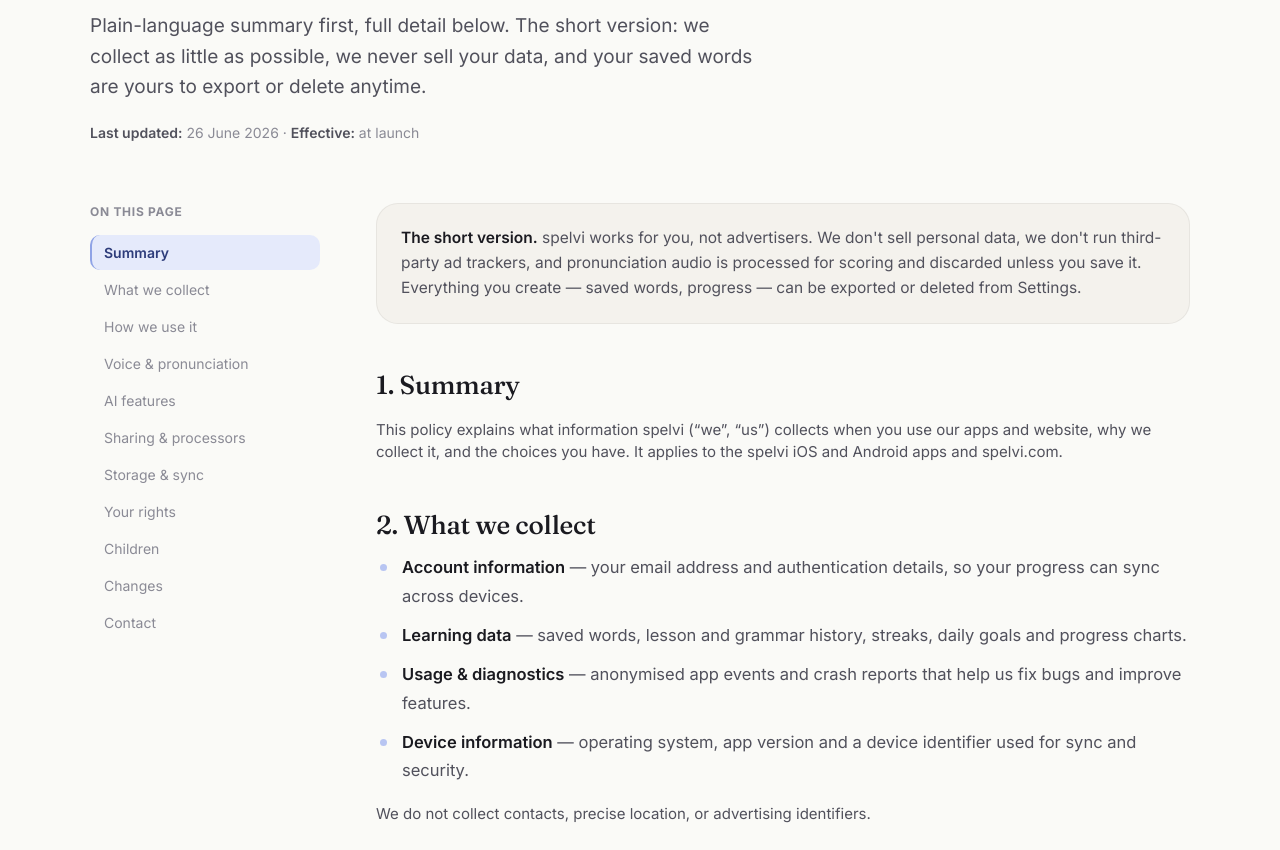
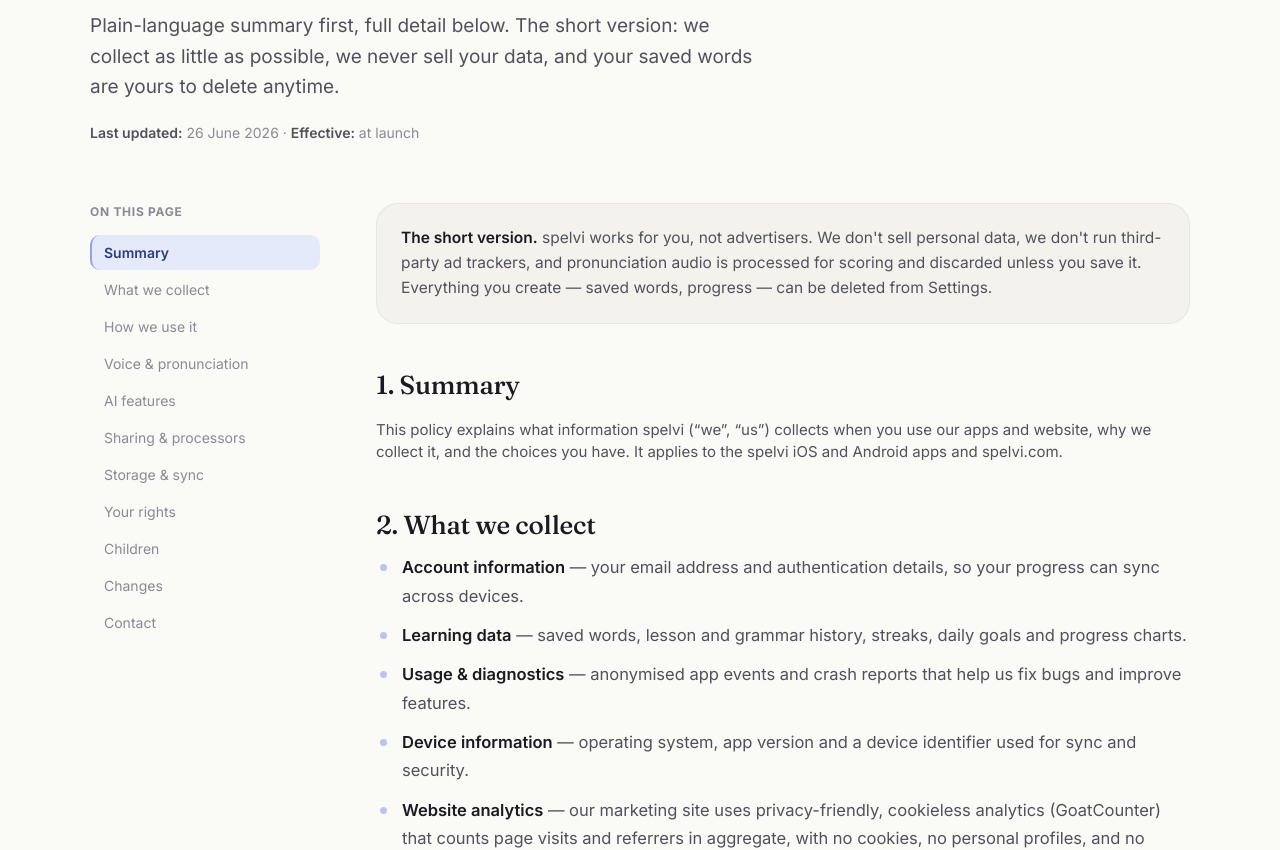
Before and after one commit to spelviapp/spelviapp-landing, a plain HTML site: page privacy.html in a window 1280 px wide. Shown: the part 271-1121 px from the top of the page. Drawn offline with Linux system fonts and the light colour scheme.

Commit message:
Add files via upload

```diff
--- a/privacy.html
+++ b/privacy.html
@@ -36,7 +36,7 @@
   <div class="wrap">
     <span class="eyebrow reveal in">Legal</span>
     <h1 class="page-title reveal in">Privacy <span class="mark lav"><span>Policy</span></span></h1>
-    <p class="page-lead reveal in d1">Plain-language summary first, full detail below. The short version: we collect as little as possible, we never sell your data, and your saved words are yours to export or delete anytime.</p>
+    <p class="page-lead reveal in d1">Plain-language summary first, full detail below. The short version: we collect as little as possible, we never sell your data, and your saved words are yours to delete anytime.</p>
     <div class="meta-row reveal in d1"><b>Last updated:</b> 26 June 2026 · <b>Effective:</b> at launch</div>
   </div>
 </header>
@@ -61,7 +61,7 @@
     </aside>
 
     <div class="prose reveal">
-      <div class="callout" style="margin-bottom:36px;"><strong>The short version.</strong> spelvi works for you, not advertisers. We don't sell personal data, we don't run third-party ad trackers, and pronunciation audio is processed for scoring and discarded unless you save it. Everything you create — saved words, progress — can be exported or deleted from Settings.</div>
+      <div class="callout" style="margin-bottom:36px;"><strong>The short version.</strong> spelvi works for you, not advertisers. We don't sell personal data, we don't run third-party ad trackers, and pronunciation audio is processed for scoring and discarded unless you save it. Everything you create — saved words, progress — can be deleted from Settings.</div>
 
       <h2 id="summary">1. Summary</h2>
       <p>This policy explains what information spelvi (“we”, “us”) collects when you use our apps and website, why we collect it, and the choices you have. It applies to the spelvi iOS and Android apps and spelvi.com.</p>
@@ -72,6 +72,7 @@
         <li><strong>Learning data</strong> — saved words, lesson and grammar history, streaks, daily goals and progress charts.</li>
         <li><strong>Usage &amp; diagnostics</strong> — anonymised app events and crash reports that help us fix bugs and improve features.</li>
         <li><strong>Device information</strong> — operating system, app version and a device identifier used for sync and security.</li>
+        <li><strong>Website analytics</strong> — our marketing site uses privacy-friendly, cookieless analytics (GoatCounter) that counts page visits and referrers in aggregate, with no cookies, no personal profiles, and no cross-site tracking.</li>
       </ul>
       <p>We do not collect contacts, precise location, or advertising identifiers.</p>
 
@@ -122,5 +123,8 @@
 </footer>
 
 <script src="site.js"></script>
+<!-- Privacy-friendly analytics: GoatCounter (no cookies, no personal data) -->
+<script data-goatcounter="https://spelvi.goatcounter.com/count"
+        async src="//gc.zgo.at/count.js"></script>
 </body>
 </html>
```
Also changed, not shown: changelog.html (+3 -0 lines), index.html (+3 -0 lines), support.html (+3 -0 lines), terms.html (+3 -0 lines).
